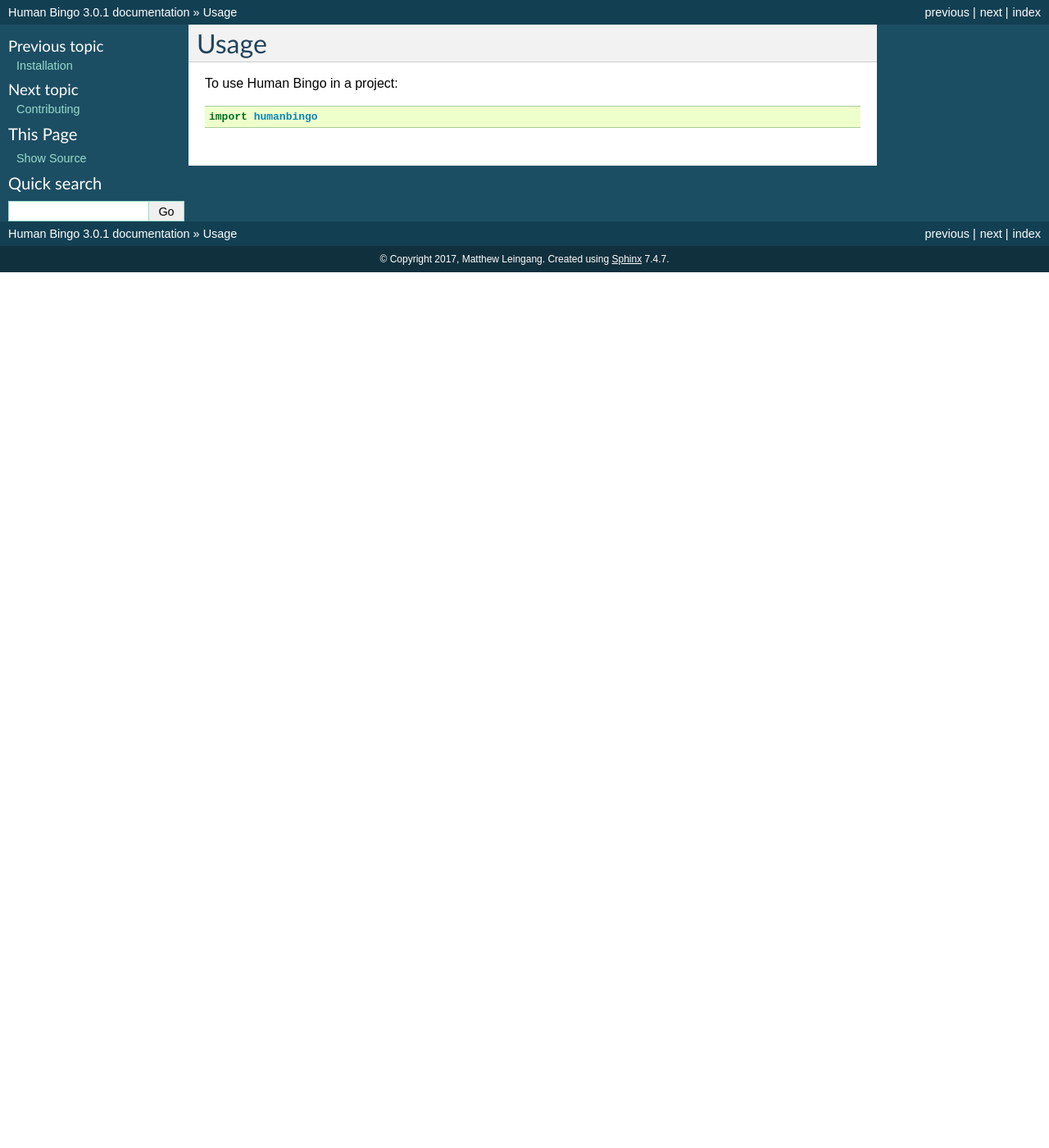
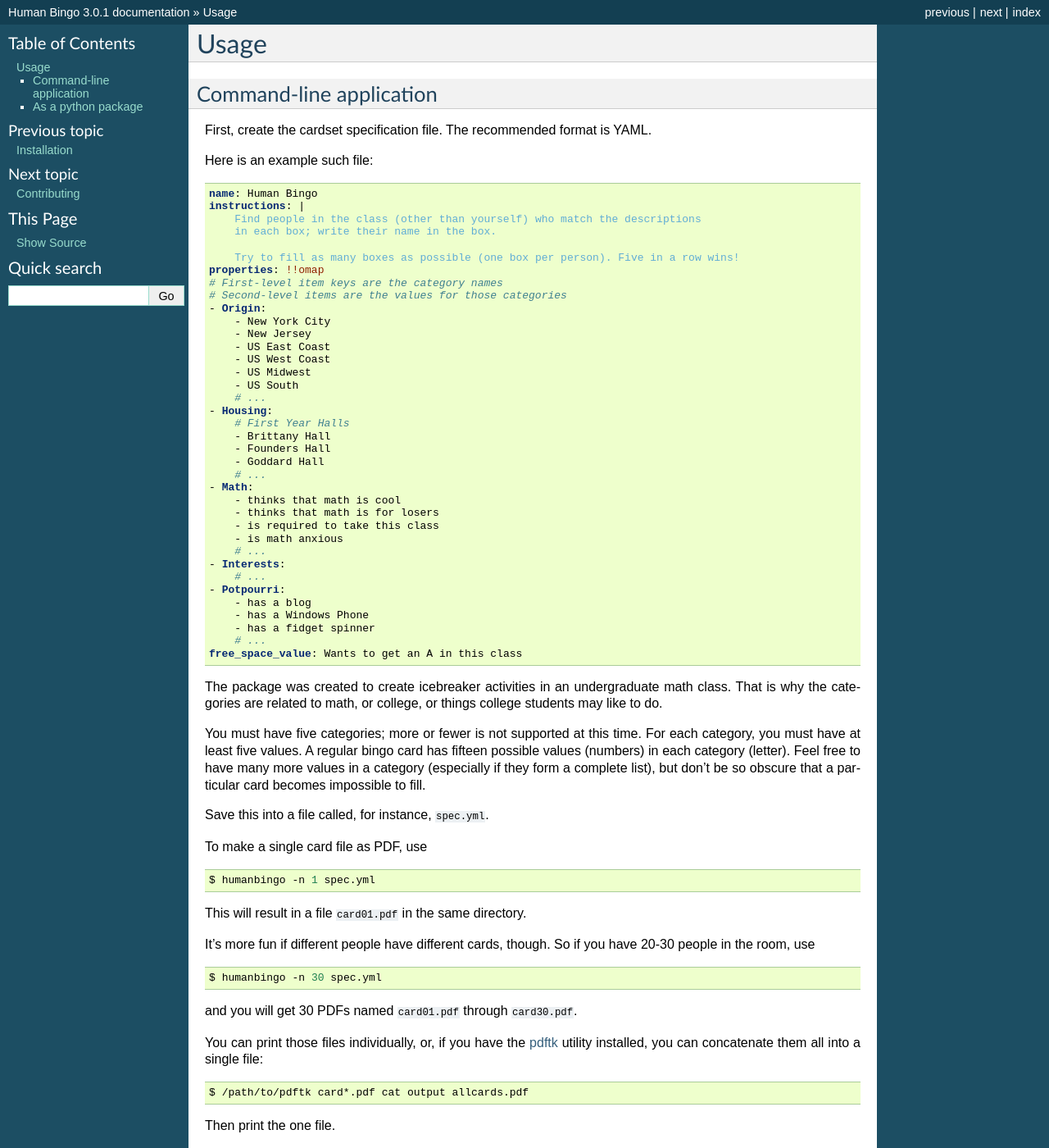
Before and after one commit to leingang/humanbingo, a Sphinx documentation site: the page built from docs/usage.rst, in a window 1280 px wide and 1400 px high. Shown: the whole window at 82% size. Built offline with Sphinx 7.4.7, drawn with Linux system fonts in a browser that asks for light colours; pages that are not in the unit, such as notebooks, are missing from menus; some of the changed text lies outside the part shown.

Commit message:
Improve documentation

```diff
--- a/docs/usage.rst
+++ b/docs/usage.rst
@@ -2,6 +2,102 @@
 Usage
 =====
 
-To use Human Bingo in a project::
+Command-line application
+------------------------
+
+First, create the cardset specification file.  The recommended format is YAML.
+
+Here is an example such file:
+
+.. code-block:: YAML
+
+    name: Human Bingo
+    instructions: |
+        Find people in the class (other than yourself) who match the descriptions
+        in each box; write their name in the box.
+
+        Try to fill as many boxes as possible (one box per person). Five in a row wins!
+    properties: !!omap
+    # First-level item keys are the category names
+    # Second-level items are the values for those categories
+    - Origin:
+        - New York City
+        - New Jersey
+        - US East Coast
+        - US West Coast
+        - US Midwest
+        - US South
+        # ...
+    - Housing:
+        # First Year Halls
+        - Brittany Hall
+        - Founders Hall
+        - Goddard Hall
+        # ...
+    - Math:
+        - thinks that math is cool
+        - thinks that math is for losers
+        - is required to take this class
+        - is math anxious
+        # ...
+    - Interests:
+        # ...
+    - Potpourri:
+        - has a blog
+        - has a Windows Phone
+        - has a fidget spinner
+        # ...
+    free_space_value: Wants to get an A in this class
+
+The package was created to create icebreaker activities in an undergraduate
+math class. That is why the categories are related to math, or college, or
+things college students may like to do.
+
+You must have five categories; more or fewer is not supported at this time.
+For each category, you must have at least five values.  A regular bingo card
+has fifteen possible values (numbers) in each category (letter).  Feel free
+to have many more values in a category (especially if they form a complete
+list), but don't be so obscure that a particular card becomes impossible to
+fill.
+
+Save this into a file called, for instance, :code:`spec.yml`.
+
+To make a single card file as PDF, use
+
+.. code-block:: bash
+
+    $ humanbingo -n 1 spec.yml
+
+This will result in a file :code:`card01.pdf` in the same directory.
+
+It's more fun if different people have different cards, though. So if
+you have 20-30 people in the room, use
+
+.. code-block:: bash
+
+    $ humanbingo -n 30 spec.yml
+
+and you will get 30 PDFs named :code:`card01.pdf` through :code:`card30.pdf`.
+
+You can print those files individually, or, if you have the pdftk_ utility
+installed, you can concatenate them all into a single file:
+
+.. code-block:: bash
+
+    $ /path/to/pdftk card*.pdf cat output allcards.pdf
+
+Then print the one file.
+
+.. _`pdftk`: http://www.pdflabs.com/tools/pdftk-the-pdf-toolkit/
+
+
+As a python package
+-------------------
+
+To use Human Bingo in a project:
+
+.. code-block:: python
 
     import humanbingo
+
+See the package modules documentation for the full API.
```
